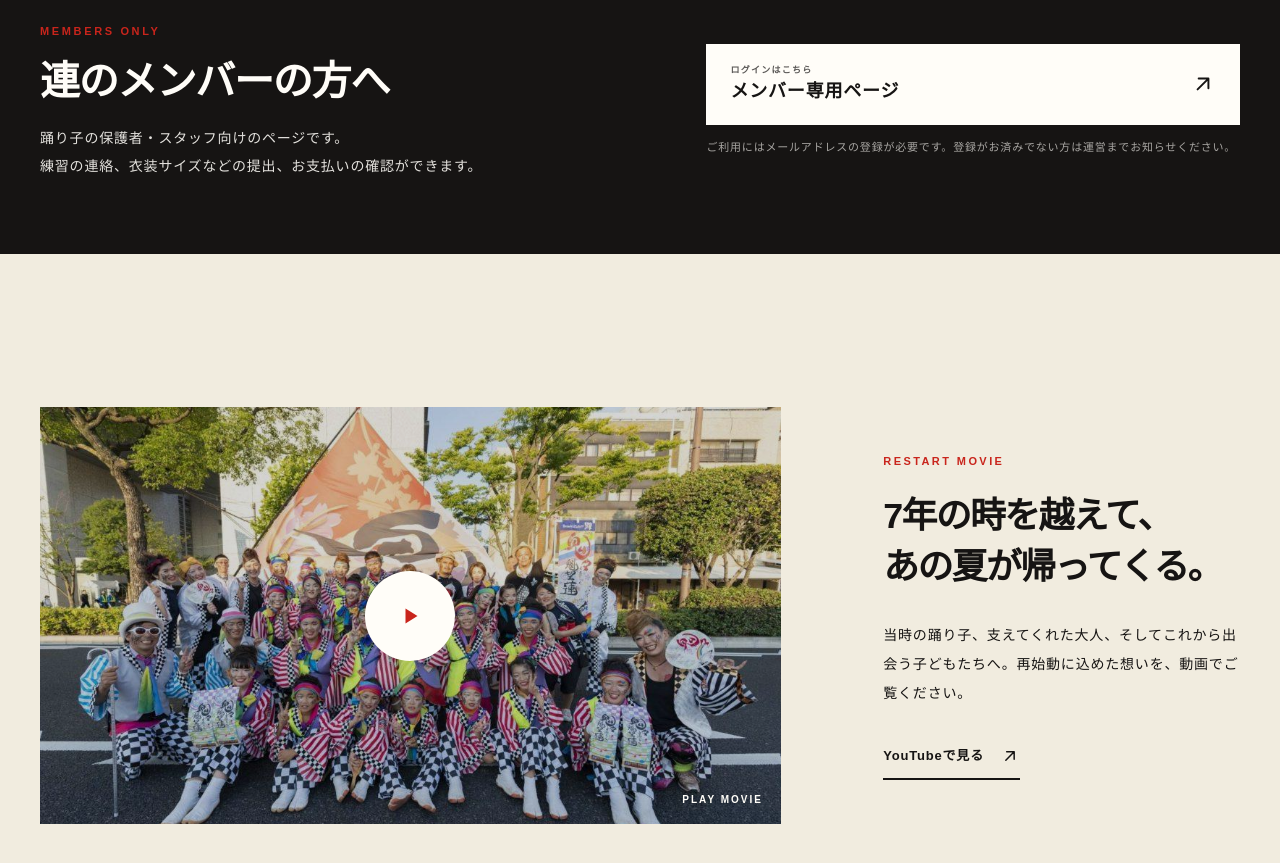
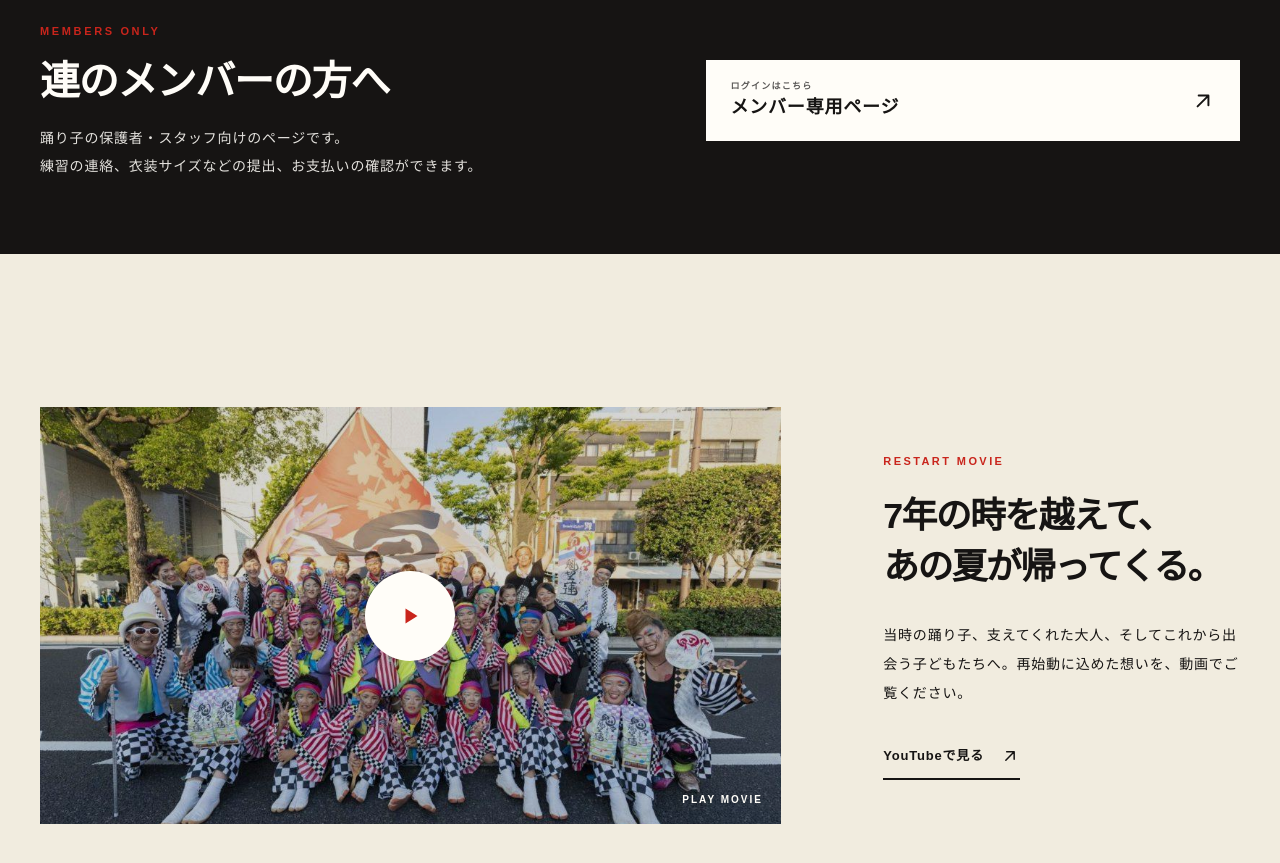
Before and after one commit to yousuke912/onioni-nozomiren-site, a Next.js app: page / in a window 1280 px wide. Shown: the part 9120-9983 px from the top of the page. Built offline with nearby package versions, Linux system fonts and the light colour scheme; no server answers.

Commit message:
メンバー導線の案内文を削除

```diff
--- a/app/page.tsx
+++ b/app/page.tsx
@@ -464,9 +464,6 @@ export default function Home() {
                 </span>
                 <ArrowUpRightIcon />
               </a>
-              <p className="members-band__note">
-                ご利用にはメールアドレスの登録が必要です。登録がお済みでない方は運営までお知らせください。
-              </p>
             </div>
           </div>
         </section>
```
